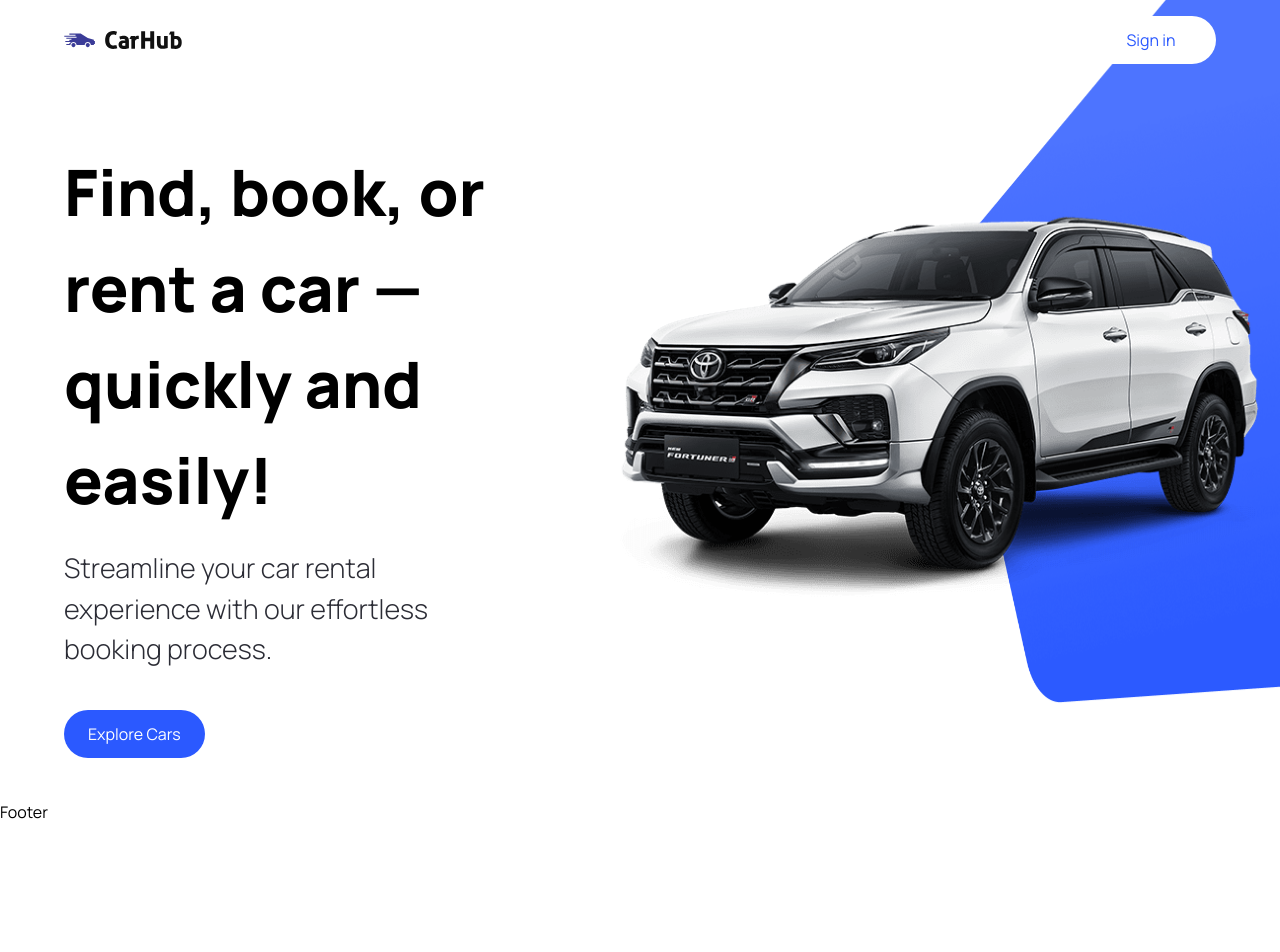
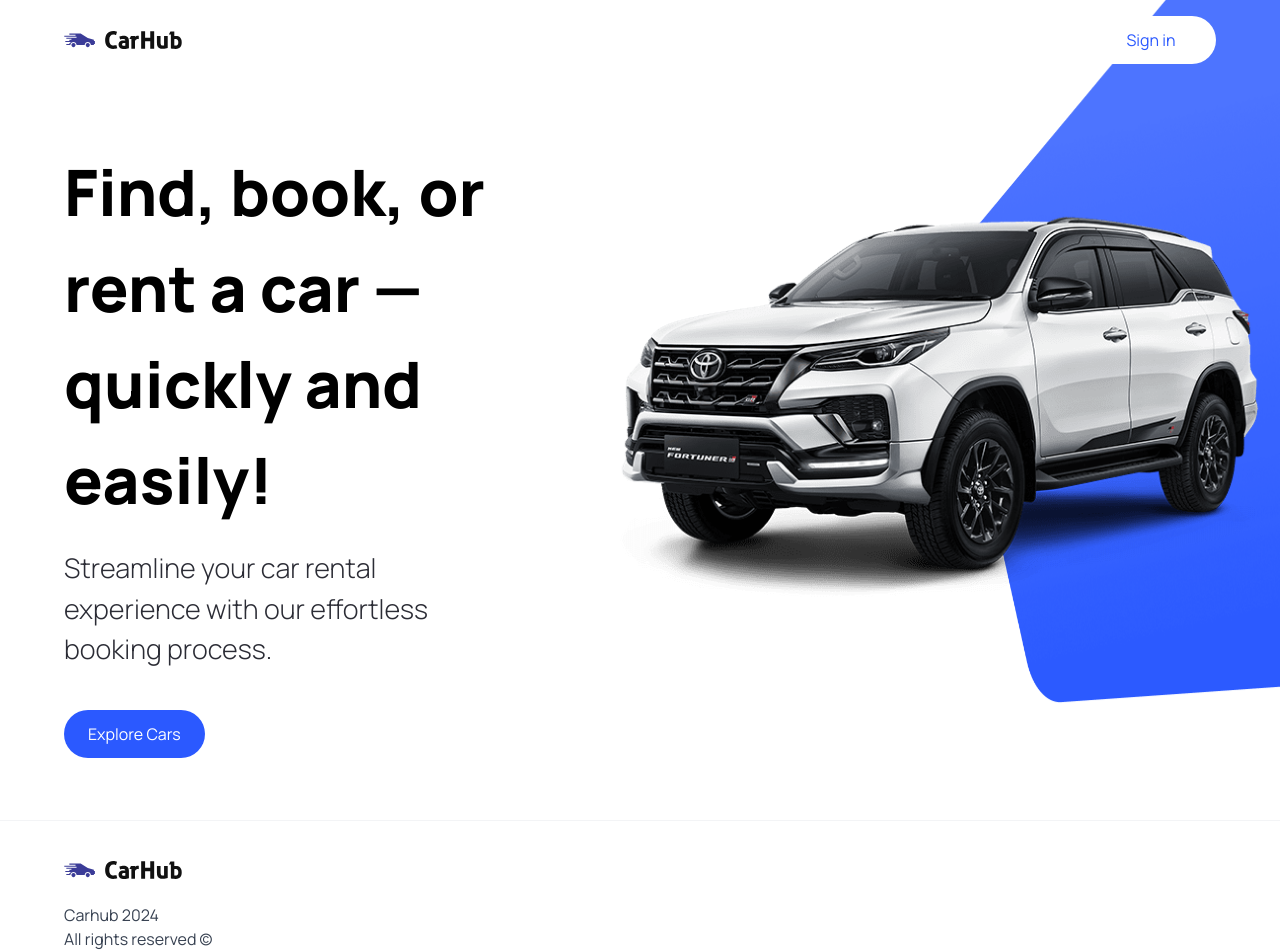
Before and after one commit to novacat25/car_showcase, a Next.js app: page / in a window 1280 px wide. Shown: the top 952 px of the page. Before the commit the page ends 824 px from the top, so only its background shows below. Built offline with nearby package versions, Linux system fonts and the light colour scheme.

Commit message:
Feat: add logo & copyright

```diff
--- a/components/Footer.tsx
+++ b/components/Footer.tsx
@@ -1,9 +1,26 @@
+import Image from 'next/image'
 import React from 'react'
 
 const Footer = () => {
   return (
-    <footer>
-        Footer
+    <footer className="flex flex-col
+    text-black-100 mt-5 border-t
+    border-gray-100">
+        <div className="flex max-md:flex-col
+        flex-wrap justify-between gap-5 sm:px-16
+        px-6 py-10">
+            <div className="flex flex-col
+            justify-start items-start gap-6">
+                <Image src="/logo.svg" alt="logo"
+                width={118} height={18}
+                className="object-contain" />
+                <p className="text-base
+                text-gray-700">
+                    Carhub 2024 <br />
+                    All rights reserved &copy;
+                </p>
+            </div>
+        </div>
     </footer>
   )
 }
```
